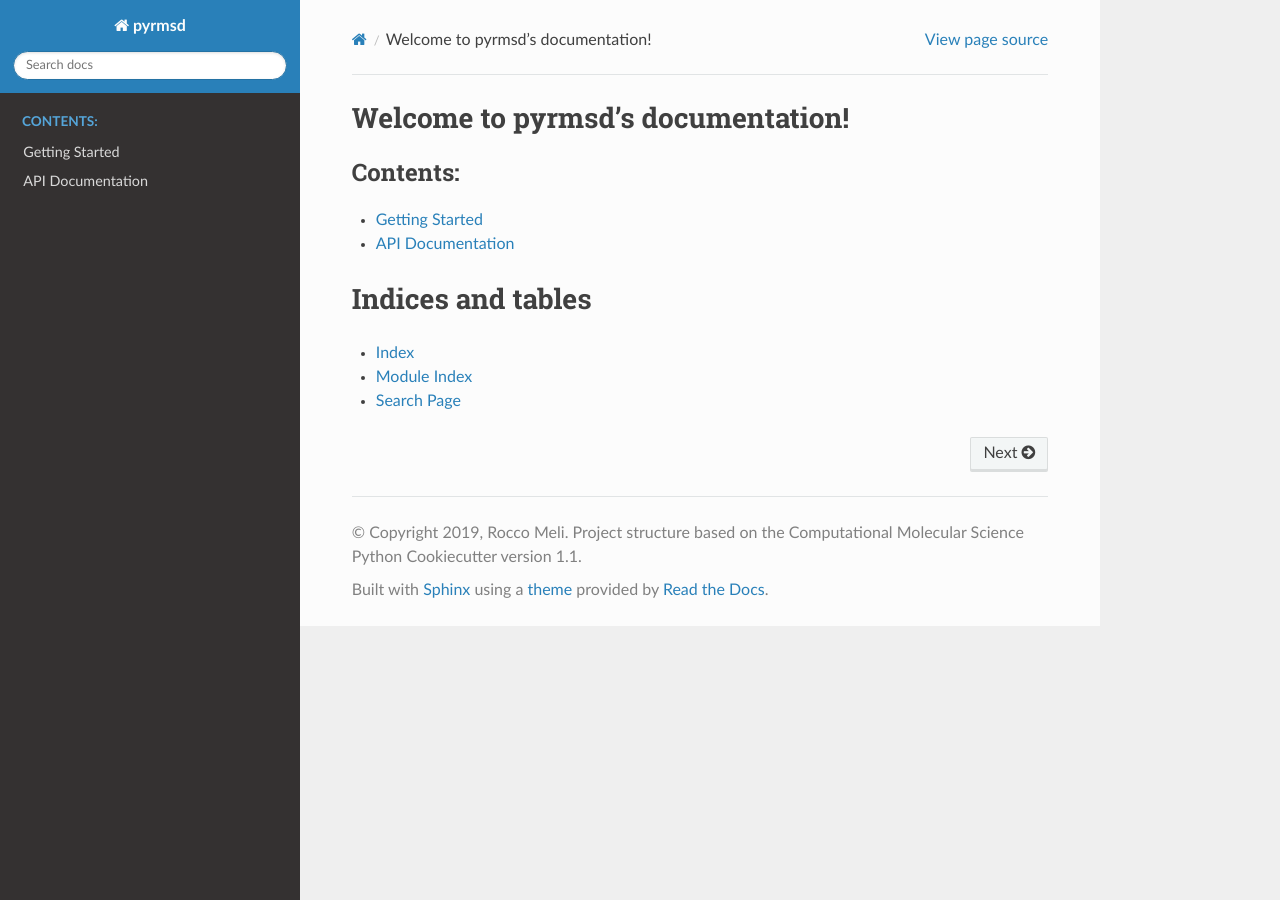
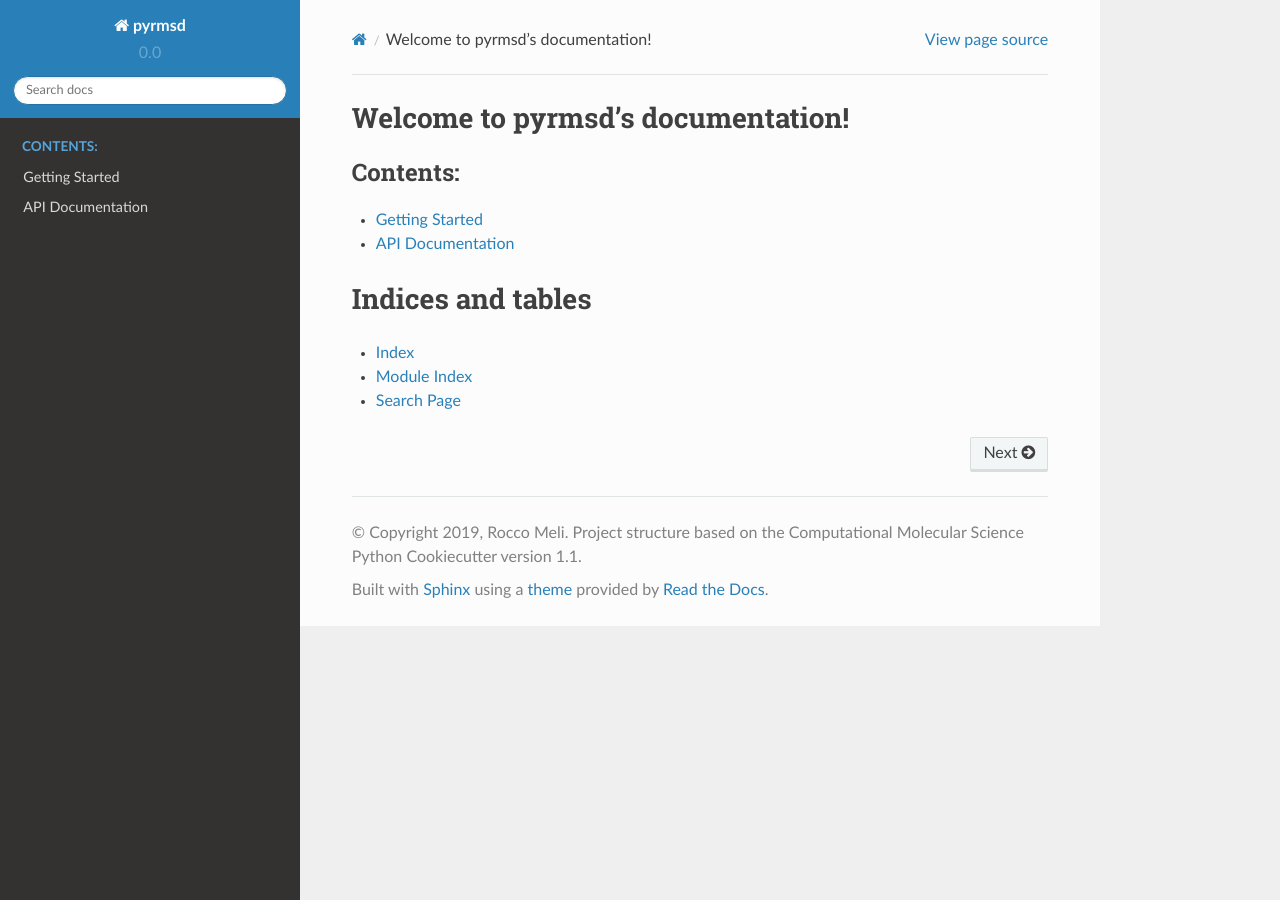
Before and after one commit to RMeli/spyrmsd, a Sphinx documentation site: the page built from docs/index.rst, in a window 1280 px wide. Built offline with Sphinx 7.4.7 and the Read the Docs theme 2.0.0, drawn with Linux system fonts in a browser that asks for light colours.

Commit message:
tag version on sphinx

```diff
--- a/docs/api.rst
+++ b/docs/api.rst
@@ -1,5 +1,7 @@
 API Documentation
 =================
+
+.. automodule:: pyrmsd
 
 .. autosummary::
    :toctree: api
--- a/docs/conf.py
+++ b/docs/conf.py
@@ -29,9 +29,9 @@ copyright = (
 author = "Rocco Meli"
 
 # The short X.Y version
-version = ""
+version = "0.0"
 # The full version, including alpha/beta/rc tags
-release = ""
+release = "0.0.1"
 
 
 # -- General configuration ---------------------------------------------------
@@ -97,7 +97,7 @@ html_theme = "sphinx_rtd_theme"
 # further.  For a list of options available for each theme, see the
 # documentation.
 #
-# html_theme_options = {}
+html_theme_options = {"display_version": True}
 
 # Add any paths that contain custom static files (such as style sheets) here,
 # relative to this directory. They are copied after the builtin static files,
```
